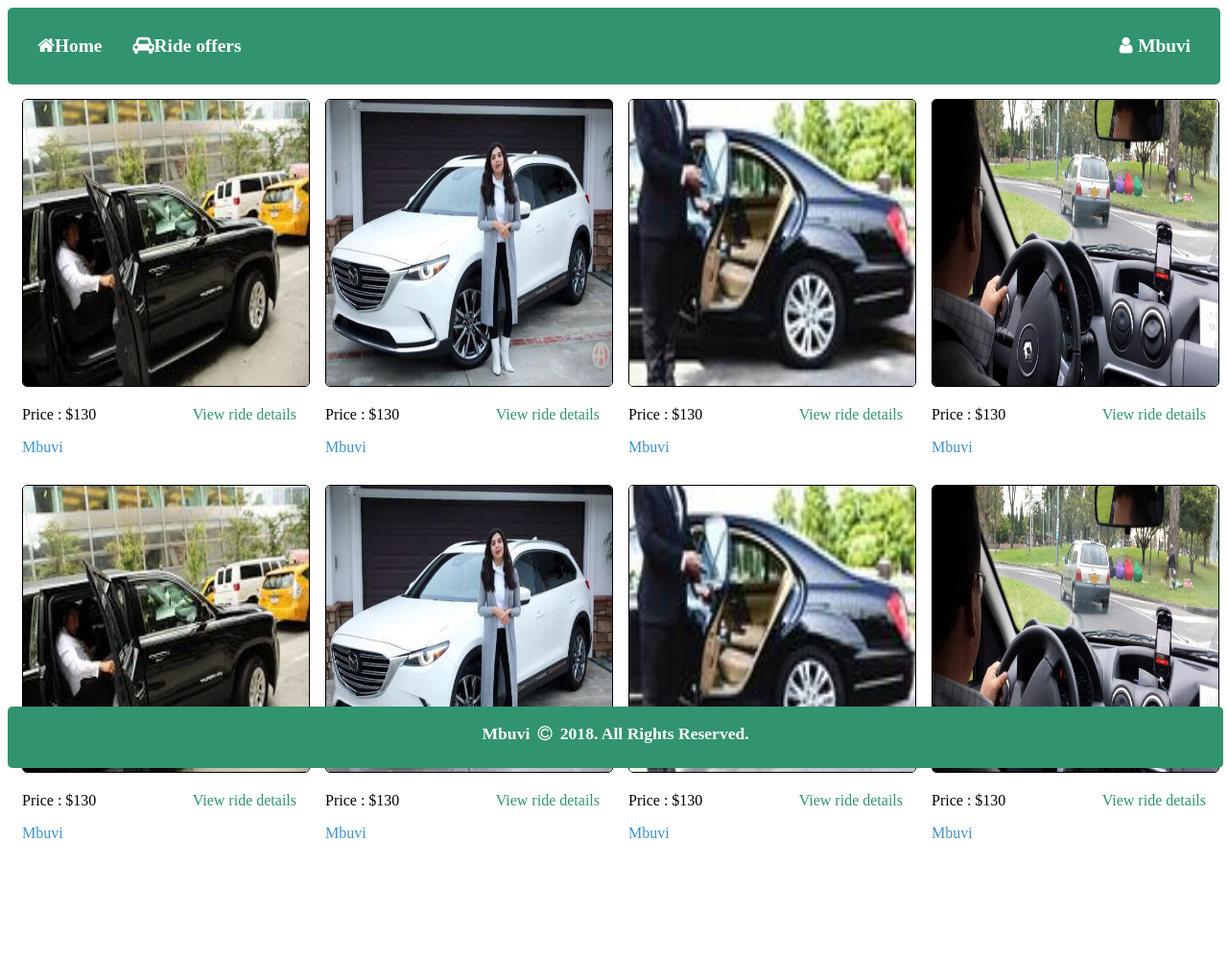
After one commit to meshack-mbuvi/ride-my-way, a PHP site: page /user.html in a window 1280 px wide. The commit adds this page. Shown: the whole page at 96% size. Run offline with PHP 8.4, Linux system fonts and the light colour scheme.

Commit message:
[Feature #158423489] Add capability for user to view rides Update README.md to reflect ui feature for viewing available rides [Finishes #158423489]

```diff
--- a/ui/css/main.css
+++ b/ui/css/main.css
@@ -91,7 +91,7 @@ Show link that opens and closes the navbar*/
 .containter{
     padding-left: 16px;
     padding-right: 16px;
-    margin: 0 16px 0 16px;
+    margin: 0 16px 50px 16px;
     min-height: 100%;
 }
 /*Hide elements with this class */
@@ -161,6 +161,7 @@ footer{
     text-align: center;
     bottom: 0px !important;
     position: fixed;
+    height: 8%
 
 }
 .navbar, footer, li a, button{
@@ -201,3 +202,46 @@ a {
 .right{
     float: right !important;
 }
+
+/*Style ride offers */
+img{
+    width: 300px;
+    height: 300px;
+    border: solid 1px;
+    border-radius: 5px;
+}
+.details div{
+    float: left;
+    clear: right;
+}
+.details p>a{
+    float: right;
+    color: #32936f;
+}
+
+.clear{
+    clear: both;
+    height: 100px;
+}
+/*tooltip*/
+.tooltip .tooltiptext {
+    visibility: hidden;
+    width: 120px;
+    background-color: #134611;
+    color: #e8fccf;
+    text-align: center;
+    border-radius: 6px;
+    padding: 5px 0;
+
+    /* Position the tooltip */
+    position: absolute;
+    z-index: 1;
+}
+
+.tooltip:hover .tooltiptext {
+    visibility: visible;
+}
+/*color for star ratings*/
+.checked {
+    color: #32936f;
+}
--- /dev/null
+++ b/ui/user.html
@@ -0,0 +1,182 @@
+<!DOCTYPE html>
+<html>
+<head>
+	<!--Make width of page follow the screen-width of the device-->
+	<meta name="viewport" content="width=device-width, initial-scale=1.0">
+
+	<link rel="stylesheet" href="css/main.css">
+	<link rel="stylesheet" href="https://cdnjs.cloudflare.com/ajax/libs/font-awesome/4.7.0/css/font-awesome.min.css">
+	<!--Link for custom styles-->
+	<title>Ride offers</title>
+</head>
+<body>
+	<div class="container">
+		<div class="row navbar" id=myNav>
+			<div class="col-sm-12 col-lg-12">
+				<ul>
+				    <li><a href="./index.html"><i class="fa fa-home "></i>Home</a></li>
+				    <li><a href="./user.html"><i class="fa fa-car "></i>Ride offers</a></li>
+				    <li class="right"><a href="./index.html"><i class="fa fa-user fa-fw"></i>Mbuvi</a></li>
+				    <li class="icon"><a href="javascript:void(0);" onclick="toggleResponsive()"><i class="fa fa-bars"></i></a></li>
+				</ul>
+			</div>
+		</div>
+
+		<!--ride offers-->
+		<div class="row rides">
+			<div class="col-sm-12 col-md-3">
+				<img src="./img/rides/car0.jpeg">
+				<div class="details">
+					<p>Price : $130 <a href="">View ride details</a></p>
+
+					<span class="tooltip"><a href="">Mbuvi</a>
+  						<span class="tooltiptext">
+						<span class="fa fa-star checked"></span>
+						<span class="fa fa-star checked"></span>
+						<span class="fa fa-star checked"></span>
+						<span class="fa fa-star"></span>
+						<span class="fa fa-star"></span>
+					    View driver rating and reviews by users</span>
+				    </span>
+
+				</div>
+
+			</div>
+			<div class="col-sm-12 col-md-3">
+				<img src="./img/rides/car1.jpeg">
+				<div class="details">
+					<p>Price : $130 <a href="">View ride details</a></p>
+					<span class="tooltip"><a href="">Mbuvi</a>
+  						<span class="tooltiptext">
+						<span class="fa fa-star checked"></span>
+						<span class="fa fa-star checked"></span>
+						<span class="fa fa-star checked"></span>
+						<span class="fa fa-star"></span>
+						<span class="fa fa-star"></span>
+					    View driver rating and reviews by users</span>
+				    </span>
+
+				</div>
+
+			</div>
+
+			<div class="col-sm-12 col-md-3">
+				<img src="./img/rides/car3.jpeg">
+				<div class="details">
+					<p>Price : $130 <a href="">View ride details</a></p>
+					<span class="tooltip"><a href="">Mbuvi</a>
+  						<span class="tooltiptext">
+						<span class="fa fa-star checked"></span>
+						<span class="fa fa-star checked"></span>
+						<span class="fa fa-star checked"></span>
+						<span class="fa fa-star"></span>
+						<span class="fa fa-star"></span>
+					    View driver rating and reviews by users</span>
+				    </span>
+
+				</div>
+
+			</div>
+			<div class="col-sm-12 col-md-3">
+				<img src="./img/rides/car4.jpg">
+				<div class="details">
+					<p>Price : $130 <a href="">View ride details</a></p>
+					<span class="tooltip"><a href="">Mbuvi</a>
+  						<span class="tooltiptext">
+						<span class="fa fa-star checked"></span>
+						<span class="fa fa-star checked"></span>
+						<span class="fa fa-star checked"></span>
+						<span class="fa fa-star"></span>
+						<span class="fa fa-star"></span>
+					    View driver rating and reviews by users</span>
+				    </span>
+
+				</div>
+			</div>
+		</div>
+
+		<!--second row for rides-->
+		<div class="row rides">
+			<div class="col-sm-12 col-md-3">
+				<img src="./img/rides/car0.jpeg">
+				<div class="details">
+					<p>Price : $130 <a href="">View ride details</a></p>
+					<span class="tooltip"><a href="">Mbuvi</a>
+  						<span class="tooltiptext">
+						<span class="fa fa-star checked"></span>
+						<span class="fa fa-star checked"></span>
+						<span class="fa fa-star checked"></span>
+						<span class="fa fa-star"></span>
+						<span class="fa fa-star"></span>
+					    View driver rating and reviews by users</span>
+				    </span>
+
+				</div>
+
+			</div>
+			<div class="col-sm-12 col-md-3">
+				<img src="./img/rides/car1.jpeg">
+				<div class="details">
+					<p>Price : $130 <a href="">View ride details</a></p>
+					<span class="tooltip"><a href="">Mbuvi</a>
+  						<span class="tooltiptext">
+						<span class="fa fa-star checked"></span>
+						<span class="fa fa-star checked"></span>
+						<span class="fa fa-star checked"></span>
+						<span class="fa fa-star"></span>
+						<span class="fa fa-star"></span>
+					    View driver rating and reviews by users</span>
+				    </span>
+
+				</div>
+
+			</div>
+
+			<div class="col-sm-12 col-md-3">
+				<img src="./img/rides/car3.jpeg">
+				<div class="details">
+					<p>Price : $130 <a href="">View ride details</a></p>
+					<span class="tooltip"><a href="">Mbuvi</a>
+  						<span class="tooltiptext">
+						<span class="fa fa-star checked"></span>
+						<span class="fa fa-star checked"></span>
+						<span class="fa fa-star checked"></span>
+						<span class="fa fa-star"></span>
+						<span class="fa fa-star"></span>
+					    View driver rating and reviews by users</span>
+				    </span>
+
+				</div>
+
+			</div>
+			<div class="col-sm-12 col-md-3">
+				<img src="./img/rides/car4.jpg">
+				<div class="details">
+					<p>Price : $130 <a href="">View ride details</a></p>
+					<span class="tooltip"><a href="">Mbuvi</a>
+  						<span class="tooltiptext">
+						<span class="fa fa-star checked"></span>
+						<span class="fa fa-star checked"></span>
+						<span class="fa fa-star checked"></span>
+						<span class="fa fa-star"></span>
+						<span class="fa fa-star"></span>
+					    View driver rating and reviews by users</span>
+				    </span>
+
+				</div>
+			</div>
+		</div>
+
+
+	</div>
+	<!--provide extra space betwen container and footer-->
+	<div class="clear"></div>
+	<!--footer -->
+	<footer>
+		<p>Mbuvi <i class="fa fa-copyright fa-fw"></i> 2018. All Rights Reserved.</p>
+	</footer>
+    </div>
+
+</body>
+
+</html>
```
Also changed, not shown: ui/img/rides/car0.jpeg (added), ui/img/rides/car1.jpeg (added), ui/img/rides/car1.png (added), ui/img/rides/car3.jpeg (added), ui/img/rides/car4.jpg (added), ui/img/rides/car5.jpeg (added).
